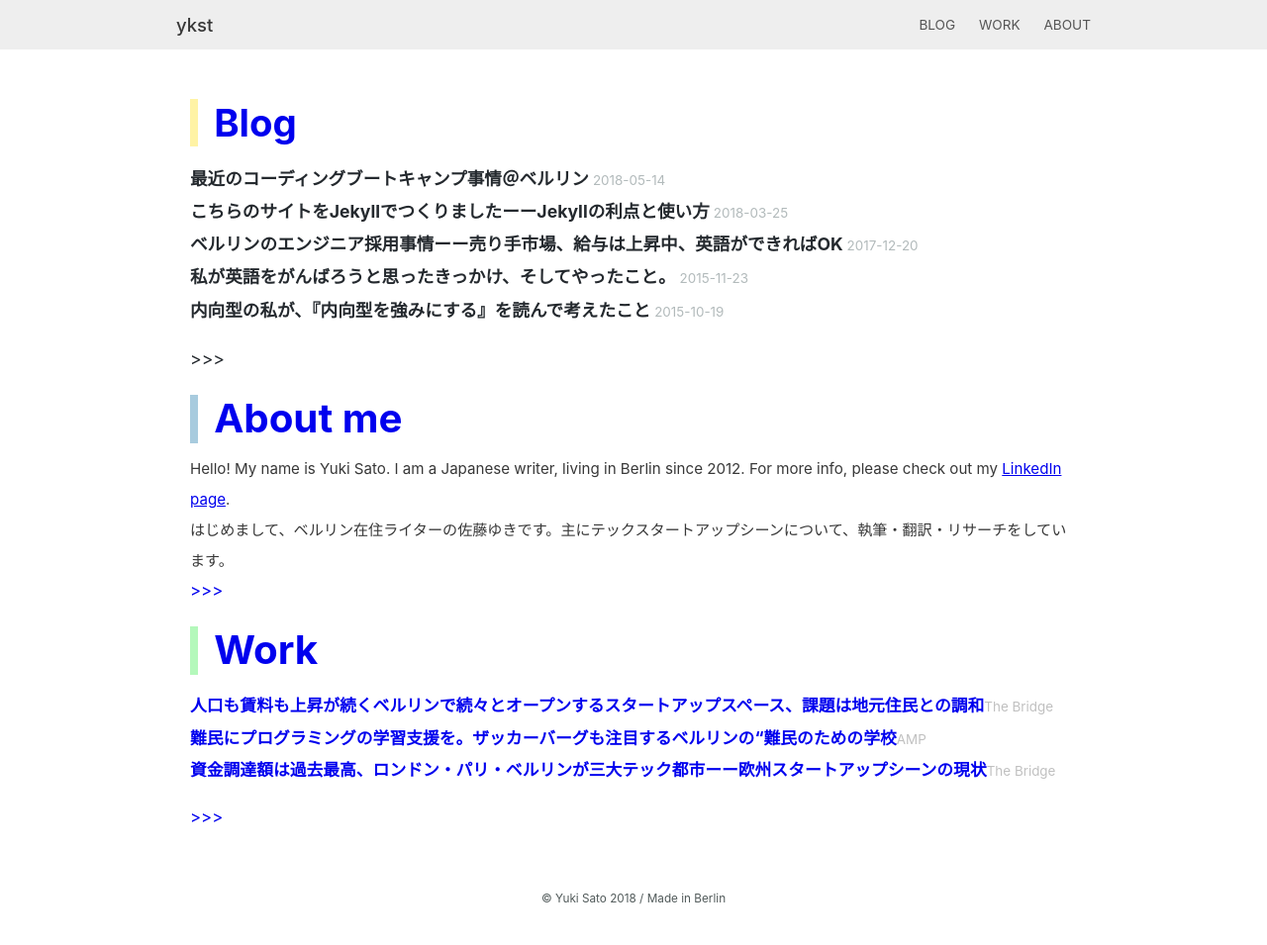
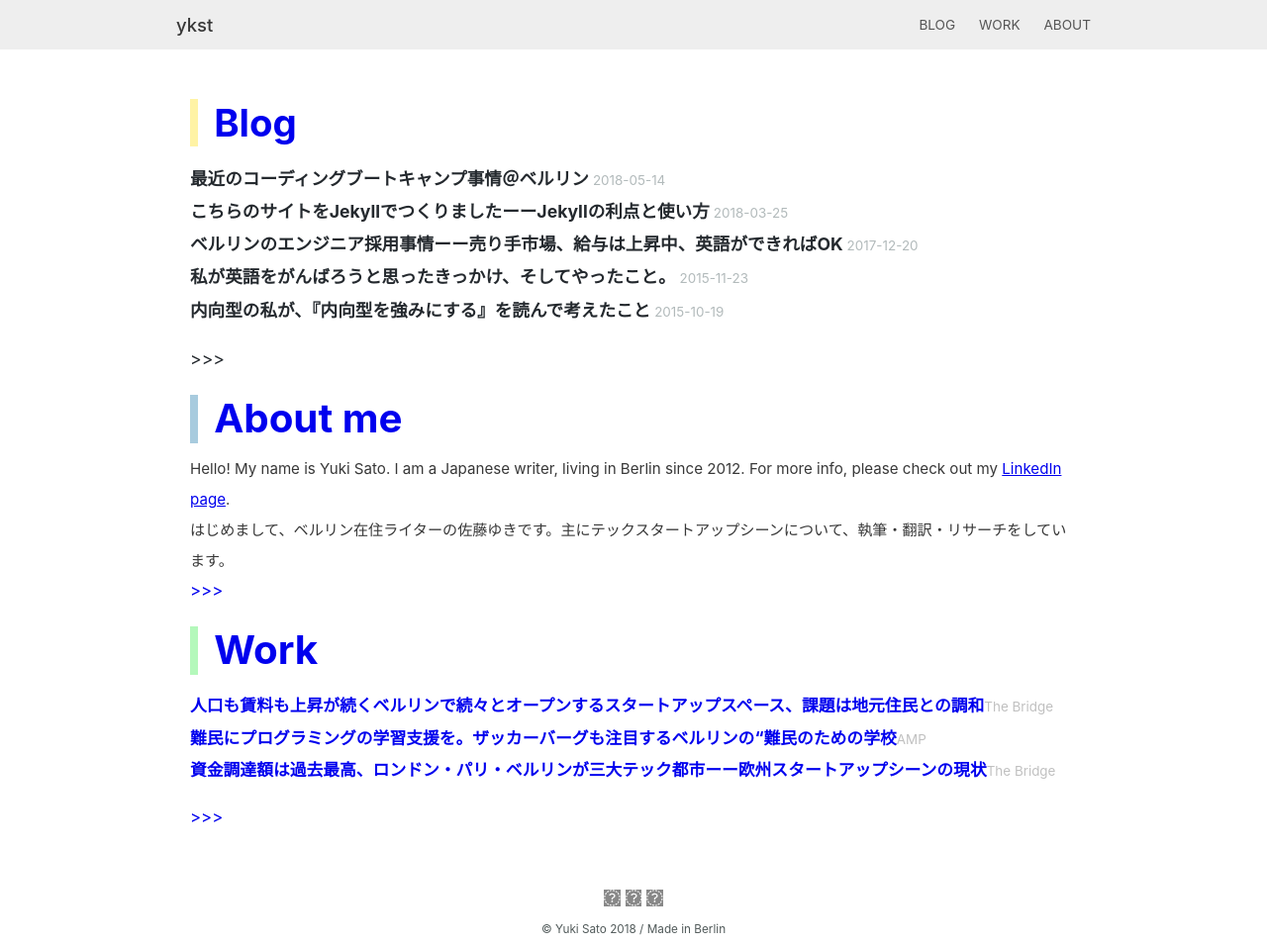
Before and after one commit to youxiberlin/blog, a Jekyll site: the page built from index.md, in a window 1280 px wide. Shown: the whole page at 99% size. Built offline with Jekyll 4.4.1, drawn with Linux system fonts in a browser that asks for light colours; nearby versions of some CDN libraries; before the commit the page ends 924 px from its top, so only the background shows below that.

Commit message:
added social icon

```diff
--- a/_includes/footer.html
+++ b/_includes/footer.html
@@ -1 +1,6 @@
+<div class="social-follow">
+  <a href="https://www.facebook.com/sato.youxi" class="fa fa-facebook"></a>
+  <a href="https://twitter.com/yuki_sat" class="fa fa-twitter"></a>
+  <a href="https://www.instagram.com/yuki_sat/" class="fa fa-instagram"></a>
+</div>
 <div class="footer-font">&copy; Yuki Sato 2018 / Made in Berlin </div>
--- a/_includes/header.html
+++ b/_includes/header.html
@@ -5,6 +5,7 @@
  <title>ykst</title>
  <link rel="stylesheet" href="{{ '/assets/css/main.css' | relative_url }}" />
  <script defer src="https://use.fontawesome.com/releases/v5.0.8/js/all.js"></script>
+ <link rel="stylesheet" href="https://cdnjs.cloudflare.com/ajax/libs/font-awesome/4.7.0/css/font-awesome.min.css">
 
 <!-- facebook Open Graph Metadatas -->
 <meta content="{{ site.title }}" property="og:site_name">
--- a/_sass/_typography.scss
+++ b/_sass/_typography.scss
@@ -173,3 +173,37 @@ blockquote {
   color:#909090;
   margin-bottom: 20px;
 }
+
+//socialmedia icon
+.fa {
+  padding: 12px;
+  font-size: 12px;
+  width: 12px;
+  text-align: center;
+  text-decoration: none;
+  margin: 2px 5px;
+  border-radius: 50%;
+}
+
+.fa:hover {
+    opacity: 0.7;
+}
+
+.fa-facebook {
+  background: #888;
+  color: white;
+}
+
+.fa-twitter {
+  background: #888;
+  color: white;
+}
+
+.fa-instagram {
+  background: #888;
+  color: white;
+}
+
+.social-follow {
+  text-align: center;
+}
```
